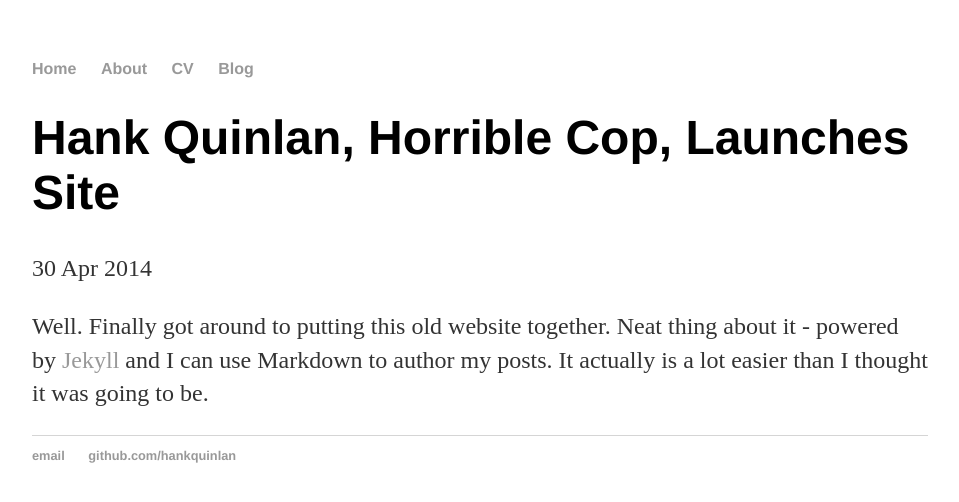
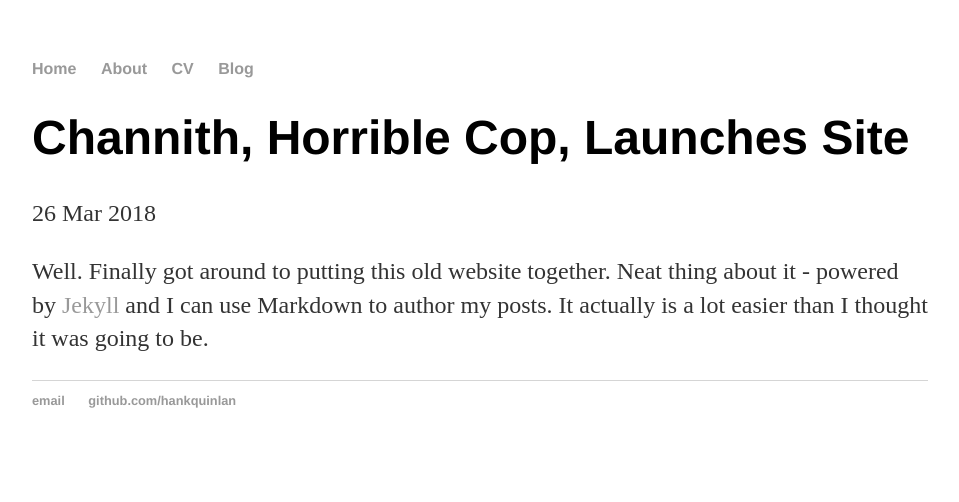
Before and after one commit to ChannithAm/channitham.github.io, a Jekyll site: the page built from _posts/2014-04-30-channith-site-launched.md, in a window 1280 px wide. Shown: the top 502 px of the page, without its empty margins (160-1119 px from the left). Built offline with Jekyll 4.4.1, drawn with Linux system fonts in a browser that asks for light colours.

Commit message:
update blog

```diff
--- a/_layouts/default.html
+++ b/_layouts/default.html
@@ -1,7 +1,7 @@
 <!DOCTYPE html>
 <html>
     <head>
-        <title><title>{{ page.title }}</title>
+        <title>{{ page.title }}</title>
         <!-- link to main stylesheet -->
         <link rel="stylesheet" type="text/css" href="/css/main.css">
     </head>
--- a/_posts/2014-04-30-channith-site-launched.md
+++ b/_posts/2014-04-30-channith-site-launched.md
@@ -1,7 +1,7 @@
 ---
 layout: post
-title: "Hank Quinlan, Horrible Cop, Launches Site"
-date: 2014-04-30
+title: "Channith, Horrible Cop, Launches Site"
+date: 2018-03-26
 ---
 
 Well. Finally got around to putting this old website together. Neat thing about it - powered by [Jekyll](http://jekyllrb.com) and I can use Markdown to author my posts. It actually is a lot easier than I thought it was going to be.
--- a/blog/index.html
+++ b/blog/index.html
@@ -1,6 +1,6 @@
 ---
 layout: default
-title: Hank Quinlan's Blog
+title: Channith's Blog
 ---
 <h1>
     {{ page.title }}
--- a/index.html
+++ b/index.html
@@ -1,9 +1,9 @@
 ---
 layout: default
-title: Hank Quinlan, Horrible Cop
+title: Channith, Horrible Cop
 ---
 <div class="blurb">
-	<h1>Hi there, I'm Hank Quinlan!</h1>
+	<h1>Hi there, I'm Channith!</h1>
 	<p>I'm best known as the horrible cop from
 		<em>A Touch of Evil</em> Don't trust me.
 		<a href="/about">Read more about my life...</a>
```
